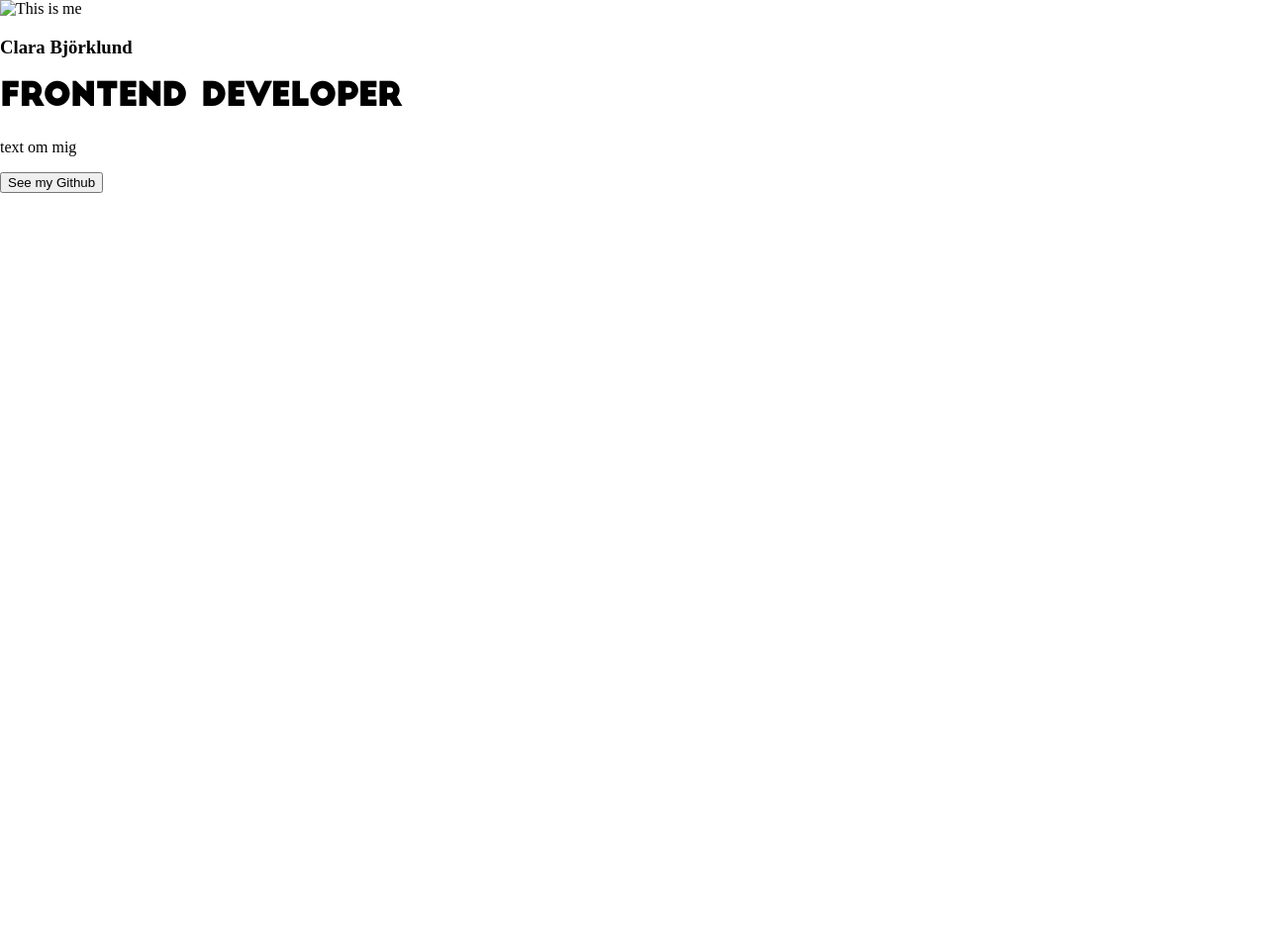
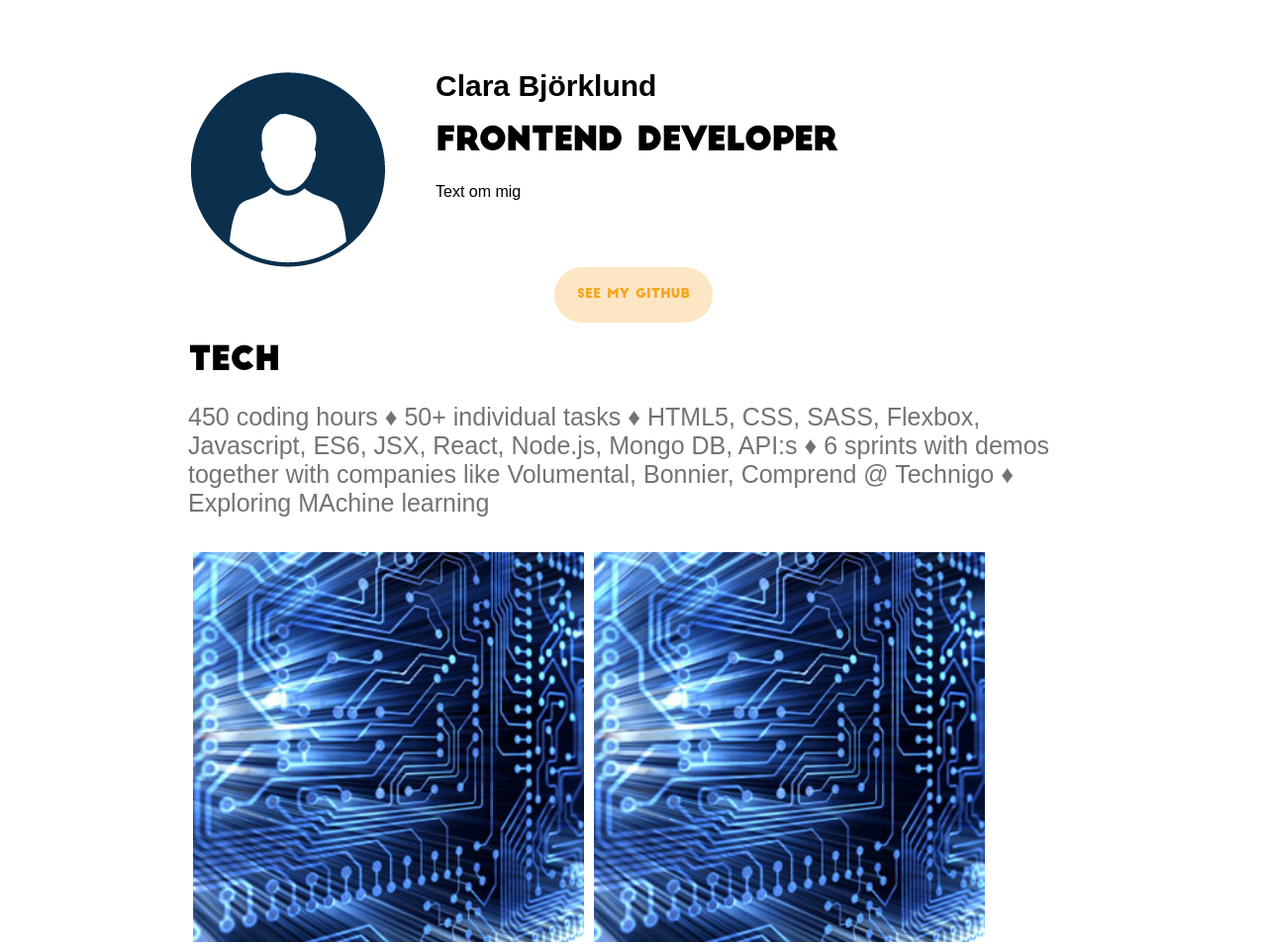
Before and after one commit to cbjorklund88/Portfolio, a React app: page / in a window 1280 px wide. Shown: the top 955 px of the page at 99% size. Before the commit the page ends 800 px from the top, so only its background shows below. Built offline with nearby package versions, Linux system fonts and the light colour scheme.

Commit message:
3 more components added

```diff
--- a/src/components/AboutYou/aboutyou.js
+++ b/src/components/AboutYou/aboutyou.js
@@ -5,11 +5,13 @@ class AboutYou extends React.Component {
   render() {
     return (
       <div className="wrapper">
-        <img src="#" alt="This is me" />
-        <div className="aboutMeText">
-          <h3>Clara Björklund</h3>
-          <h1>Frontend Developer</h1>
-          <p>text om mig</p>
+        <div className="profileInfo">
+          <img src="./Images/profile-image.png" alt="This is me" />
+          <div className="aboutMeText">
+            <h3>Clara Björklund</h3>
+            <h1>Frontend Developer</h1>
+            <p>Text om mig</p>
+          </div>
         </div>
       </div>
     )
--- a/src/components/Button/button.js
+++ b/src/components/Button/button.js
@@ -4,9 +4,7 @@ class Button extends React.Component {
 
   render() {
     return (
-      <div>
-        <button className="button">See my Github</button>
-      </div>
+      <button>{this.props.children}</button>
     )
   }
 
--- /dev/null
+++ b/src/components/Footer/footer.js
@@ -0,0 +1,19 @@
+import React from "react"
+
+class Footer extends React.Component {
+
+  render() {
+    return (
+      <footer>
+        <div className="footer-info">
+          <h6>Clara Bjorklund</h6>
+          <p>clara.bjorklund@hotmail.com</p>
+          <p>+4673-621 45 94</p>
+        </div>
+      </footer>
+    )
+  }
+
+}
+
+export default Footer
--- /dev/null
+++ b/src/components/MyTech/mytech.js
@@ -0,0 +1,30 @@
+import React from "react"
+
+class MyTech extends React.Component {
+
+  render() {
+    return (
+      <div>
+        <h1>tech</h1>
+        <div className="myTech">
+          <p>450 coding hours &diams; 50+ individual tasks &diams; HTML5, CSS, SASS,
+          Flexbox, Javascript, ES6, JSX, React, Node.js, Mongo DB, API:s &diams;
+          6 sprints with demos together with companies like Volumental, Bonnier,
+          Comprend @ Technigo &diams; Exploring MAchine learning
+          </p>
+        </div>
+        <div className="myWorkLinks">
+          <img src="./Images/tech.jpeg" alt="my Work" />
+          <img src="./Images/tech.jpeg" alt="my Work" />
+          <img src="./Images/tech.jpeg" alt="my Work" />
+          <img src="./Images/tech.jpeg" alt="my Work" />
+          <img src="./Images/tech.jpeg" alt="my Work" />
+          <img src="./Images/tech.jpeg" alt="my Work" />
+        </div>
+      </div>
+    )
+  }
+
+}
+
+export default MyTech
--- /dev/null
+++ b/src/components/Skills/skills.js
@@ -0,0 +1,15 @@
+import React from "react"
+
+class Skills extends React.Component {
+
+  render() {
+    return (
+      <div>
+        <h1>Skills</h1>
+      </div>
+    )
+  }
+
+}
+
+export default Skills
--- a/src/components/app.js
+++ /dev/null
@@ -1,19 +0,0 @@
-import React from "react"
-import Project from "./Project.js"
-import AboutYou from "./AboutYou/aboutyou"
-import Button from "./Button/button"
-
-class App extends React.Component {
-
-  render() {
-    return (
-      <div>
-        <AboutYou />
-        <Button />
-      </div>
-    )
-  }
-
-}
-
-export default App
--- /dev/null
+++ b/src/components/landingPage.js
@@ -0,0 +1,28 @@
+import React from "react"
+import Project from "./Project.js"
+import AboutYou from "./AboutYou/aboutyou"
+import MyTech from "./MyTech/mytech"
+import Button from "./Button/button"
+import Footer from "./Footer/footer"
+import Skills from "./Skills/skills"
+
+class App extends React.Component {
+
+  render() {
+    return (
+      <div>
+        <div className="container">
+          <AboutYou />
+          <Button>see my github</Button>
+          <MyTech />
+          <Skills />
+          <Button>See my Linkedin</Button>
+        </div>
+        <Footer />
+      </div>
+    )
+  }
+
+}
+
+export default App
--- a/src/index.css
+++ b/src/index.css
@@ -3,16 +3,95 @@
   src: url(/fonts/BIGJOHN.otf);
 }
 
+@import url('https://fonts.googleapis.com/css?family=Nunito');
+
 body {
   margin: 0;
   padding: 0;
-  /* font-family: sans-serif; */
+  width: 100%;
+  height: auto;
+  font-family: sans-serif;
 }
 
 h1 {
   font-family: BigJohn;
 }
 
+h3, p {
+  font-family: 'Nunito', sans-serif;
+  margin: 0;
+}
+
+h3 {
+  font-size: 30px;
+  display: flex;
+}
+
+.myTech p {
+  font-family: 'Nunito', sans-serif;
+  font-size: 25px;
+  color: #737373;
+}
+
+h6 {
+  margin: 10px;
+  font-size: 12px;
+  font-family: BigJohn
+}
+
+button {
+  display: flex;
+  justify-content:center;
+  align-self: center;
+  font-family: BigJohn;
+  color: #f5a622;
+  background-color: #fde6c4;
+  outline: none;
+  border-style: none;
+  width: 160px;
+  border-radius: 40px;
+  padding: 20px 20px;
+}
+
+.container {
+  width: 900px;
+  padding-top: 70px;
+  display: flex;
+  flex-direction: column;
+  margin: 0 auto;
+}
+
+.profileInfo {
+  display: flex;
+}
+
 .aboutMeText {
+  display: flex;
+  flex-direction: column;
+  align-items: flex-start;
+  width: 500px;
+  margin-left: 50px;
+}
 
+.myWorkLinks {
+  display: flex;
+  flex-flow: row wrap;
+  margin: 30px 0;
+  width: 90%;
 }
+
+.myWorkLinks img {
+  margin: 5px;
+  width: calc(50% - 10px)
+}
+
+footer {
+  border-top: 1px solid #000;
+  height: 150px;
+  margin-top: 40px;
+  background-color: #f5a622;
+  text-align: center;
+  display: flex;
+  justify-content: center;
+  align-items: center;
+}
--- a/src/index.js
+++ b/src/index.js
@@ -1,6 +1,6 @@
 import React from "react"
 import ReactDOM from "react-dom"
-import App from "./components/app"
+import App from "./components/landingPage"
 import "./index.css"
 
 ReactDOM.render(<App />, document.getElementById("root"))
```
Also changed, not shown: public/Images/profile-image.png (added), public/Images/tech.jpeg (added).
